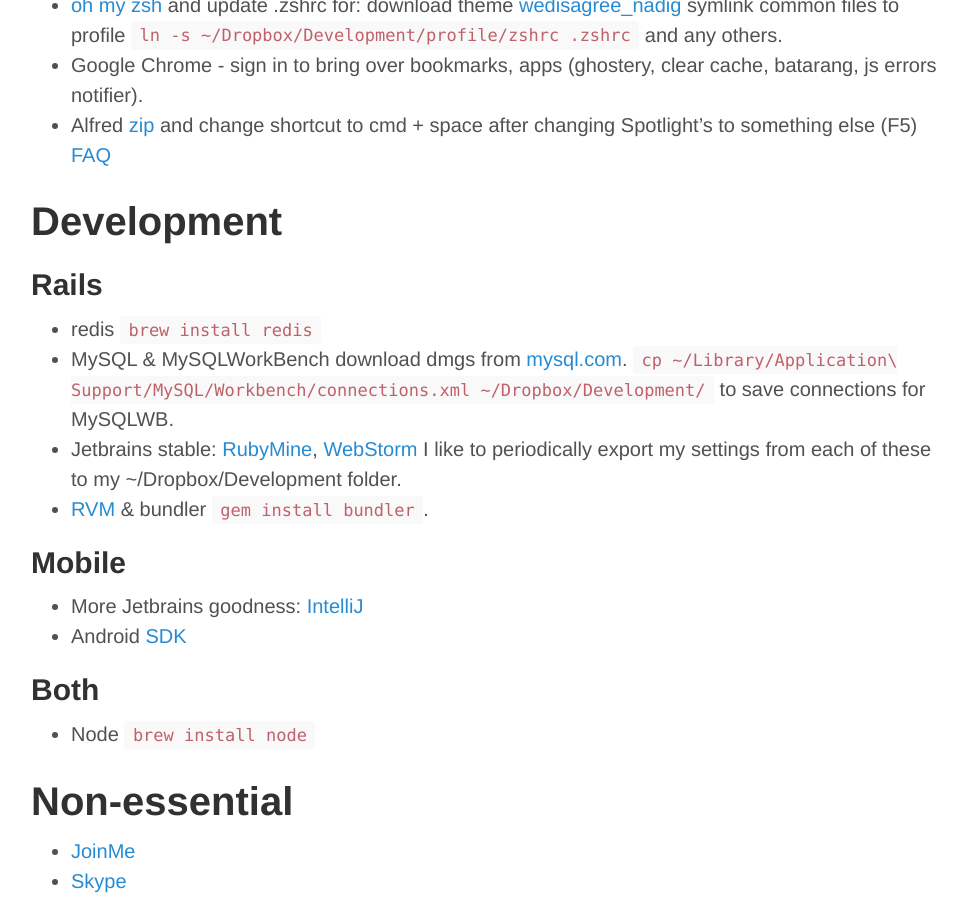
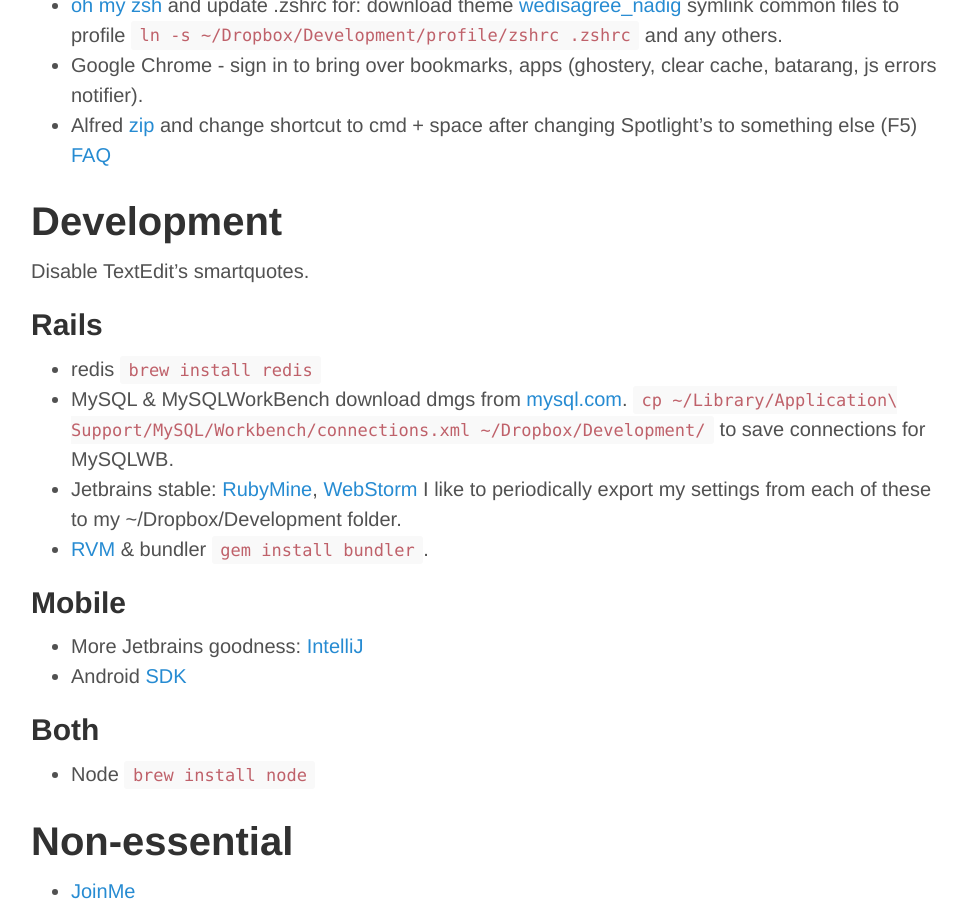
Before and after one commit to marknadig/marknadig.github.io, a Jekyll site: the page built from _posts/2014-09-01-new-mac.markdown, in a window 1280 px wide and 900 px high, scrolled down 692 px. Shown: the whole window, without its empty margins (149-1116 px from the left). Built offline with Jekyll 4.4.1, drawn with Linux system fonts in a browser that asks for light colours; nearby versions of some CDN libraries; Markdown is read by kramdown in place of the engine named in the settings; comment, search, counter and statistics services are not loaded.

Commit message:
textEdit smartquote

```diff
--- a/_posts/2014-09-01-new-mac.markdown
+++ b/_posts/2014-09-01-new-mac.markdown
@@ -26,6 +26,8 @@
 
 # Development
 
+Disable TextEdit's smartquotes.
+
 ## Rails
 - redis `brew install redis`
 - MySQL & MySQLWorkBench download dmgs from [mysql.com](http://mysql.com).
```
